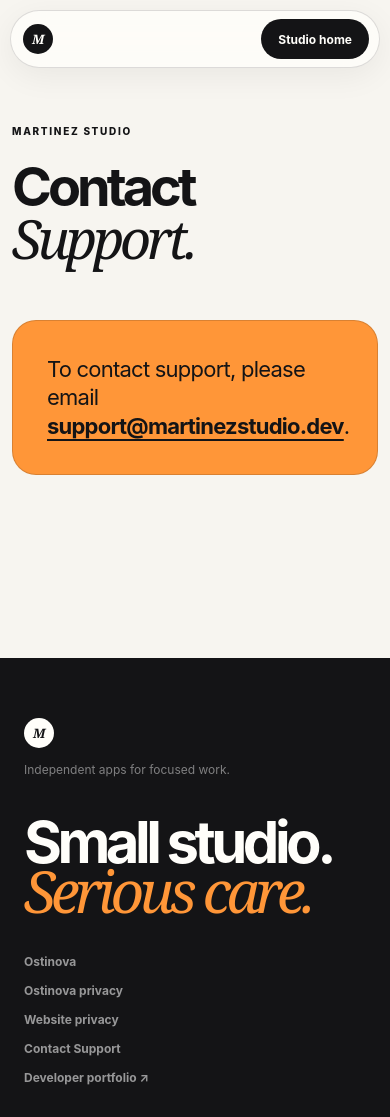
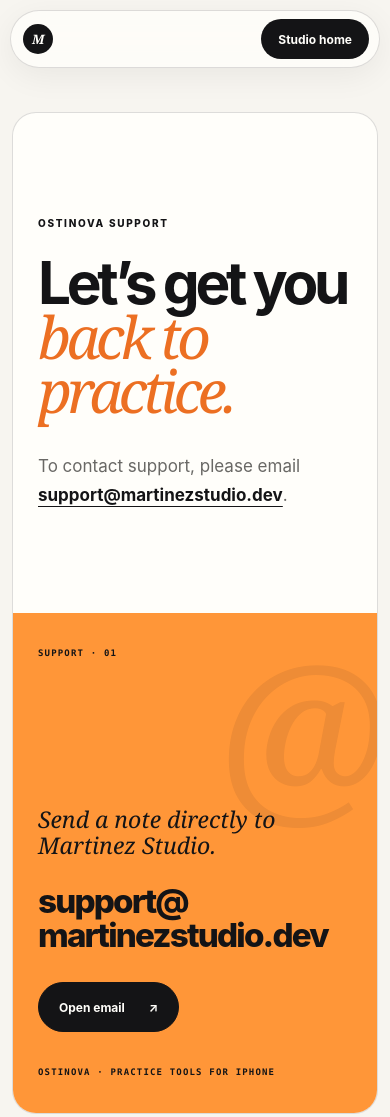
Before and after one commit to omar-martinez-dev/martinezstudio.dev, a plain HTML site: page support.html in a window 390 px wide. Shown: the top 1117 px of the page. Drawn offline with Linux system fonts and the light colour scheme.

Commit message:
Redesign Ostinova contact support page

```diff
--- a/styles.css
+++ b/styles.css
@@ -157,9 +157,9 @@ footer .wordmark-glyph { background: var(--white); color: var(--ink); }
 .content-page p, .content-page li { color: var(--muted); font-size: 17px; line-height: 1.75; }
 .content-page .lead { color: var(--ink); font-size: clamp(21px, 3vw, 29px); }
 
-.legal-page, .support-main { width: min(1040px, calc(100% - 44px)); margin: 0 auto; padding: 160px 0 120px; }
+.legal-page { width: min(1040px, calc(100% - 44px)); margin: 0 auto; padding: 160px 0 120px; }
 .legal-hero { padding-bottom: 64px; border-bottom: 1px solid var(--line); }
-.legal-hero h1, .support-main h1 { max-width: 900px; margin-bottom: 30px; font-size: clamp(54px, 8vw, 100px); }
+.legal-hero h1 { max-width: 900px; margin-bottom: 30px; font-size: clamp(54px, 8vw, 100px); }
 .legal-hero .lead { max-width: 680px; margin: 0; color: var(--muted); font-size: clamp(19px, 2.2vw, 25px); line-height: 1.55; }
 .legal-updated { margin: 28px 0 0; color: var(--muted); font: 700 10px/1.4 ui-monospace, SFMono-Regular, Consolas, monospace; letter-spacing: .12em; text-transform: uppercase; }
 .legal-layout { display: grid; grid-template-columns: 220px minmax(0, 1fr); gap: clamp(50px, 8vw, 100px); padding-top: 64px; align-items: start; }
@@ -173,11 +173,26 @@ footer .wordmark-glyph { background: var(--white); color: var(--ink); }
 .legal-sections h2 { margin: 0 0 18px; font-size: clamp(30px, 4vw, 48px); letter-spacing: -.05em; line-height: 1; }
 .legal-sections p, .legal-sections li { color: var(--muted); font-size: 16px; line-height: 1.75; }
 .legal-sections ul { display: grid; gap: 10px; padding-left: 22px; }
-.legal-sections a, .support-card a { font-weight: 750; text-underline-offset: 5px; }
-.support-main { min-height: 78vh; }
-.support-main .eyebrow { margin-bottom: 24px; }
-.support-card { margin-top: 54px; padding: clamp(34px, 6vw, 70px); border: 1px solid rgba(20,20,22,.16); border-radius: 34px; background: var(--orange); }
-.support-card p { max-width: 760px; margin: 0; font-size: clamp(22px, 3.5vw, 38px); letter-spacing: -.035em; line-height: 1.3; }
+.legal-sections a { font-weight: 750; text-underline-offset: 5px; }
+
+.support-main { width: min(calc(100% - 40px), var(--max)); margin: 0 auto; padding: 150px 0 20px; }
+.support-hero { min-height: 650px; display: grid; grid-template-columns: .94fr 1.06fr; overflow: hidden; border: 1px solid var(--line); border-radius: 36px; background: var(--white); }
+.support-copy, .support-action { padding: clamp(40px, 6vw, 82px); }
+.support-copy { display: flex; flex-direction: column; justify-content: center; }
+.support-copy .eyebrow { margin-bottom: 26px; }
+.support-copy h1 { margin: 0 0 34px; font-size: clamp(54px, 6.9vw, 96px); font-weight: 680; letter-spacing: -.074em; line-height: .92; }
+.support-copy h1 em { display: inline-block; color: var(--orange-deep); }
+.support-lead { max-width: 470px; margin: 0; color: var(--muted); font-size: 17px; line-height: 1.7; }
+.support-lead a { color: var(--ink); font-weight: 750; text-underline-offset: 5px; }
+.support-action { position: relative; display: flex; flex-direction: column; justify-content: space-between; background: var(--orange); }
+.support-action::before { content: "@"; position: absolute; right: -4%; top: 4%; color: rgba(20,20,22,.07); font: italic 400 clamp(190px, 27vw, 370px)/1 Georgia, "Times New Roman", serif; pointer-events: none; }
+.support-index, .support-note { position: relative; z-index: 1; margin: 0; font: 750 9px/1.4 ui-monospace, SFMono-Regular, Consolas, monospace; letter-spacing: .13em; text-transform: uppercase; }
+.support-action-copy { position: relative; z-index: 1; margin: auto 0 42px; }
+.support-action-copy > p { max-width: 430px; margin: 0 0 30px; font: italic clamp(23px, 2.6vw, 36px)/1.15 Georgia, "Times New Roman", serif; }
+.support-email { display: block; width: max-content; max-width: 100%; margin-bottom: 34px; font-size: clamp(24px, 3vw, 43px); font-weight: 760; letter-spacing: -.055em; line-height: 1.02; text-decoration: none; }
+.support-email span { display: block; }
+.support-email:hover, .support-email:focus-visible { text-decoration: underline; text-decoration-thickness: 2px; text-underline-offset: 7px; }
+.support-action .button { width: max-content; }
 
 .enter { opacity: 0; transform: translateY(22px); animation: enter .85s var(--ease) forwards; }
 .delay-1 { animation-delay: .08s; }.delay-2 { animation-delay: .16s; }.delay-3 { animation-delay: .24s; }
@@ -204,6 +219,9 @@ footer .wordmark-glyph { background: var(--white); color: var(--ink); }
   .feature-card, .feature-card:first-child { min-height: 720px; }
   .legal-layout { grid-template-columns: 1fr; }
   .legal-nav { position: static; }
+  .support-hero { grid-template-columns: 1fr; }
+  .support-copy { min-height: 540px; }
+  .support-action { min-height: 560px; }
 }
 
 @media (max-width: 680px) {
@@ -242,10 +260,18 @@ footer .wordmark-glyph { background: var(--white); color: var(--ink); }
   .canvas-note-right { display: none; }
   .feature-card, .feature-card:first-child { min-height: 680px; }
   .feature-index { display: none; }
-  .legal-page, .support-main { width: calc(100% - 24px); padding-top: 124px; }
+  .legal-page { width: calc(100% - 24px); padding-top: 124px; }
   .legal-hero { padding-bottom: 44px; }
   .legal-layout { gap: 42px; padding-top: 42px; }
-  .support-card { border-radius: 24px; }
+  .support-main { width: calc(100% - 24px); padding-top: 112px; }
+  .support-hero { border-radius: 24px; }
+  .support-copy, .support-action { padding: 34px 25px; }
+  .support-copy { min-height: 500px; }
+  .support-copy h1 { font-size: clamp(50px, 15vw, 70px); }
+  .support-action { min-height: 500px; }
+  .support-action-copy { margin-bottom: 34px; }
+  .support-action-copy > p { margin-bottom: 26px; }
+  .support-email { margin-bottom: 30px; font-size: clamp(25px, 8.5vw, 38px); }
 }
 
 @media (prefers-reduced-motion: reduce) {
--- a/support.html
+++ b/support.html
@@ -19,10 +19,21 @@
   </header>
 
   <main class="support-main" id="main">
-    <p class="eyebrow">Martinez Studio</p>
-    <h1>Contact<br><em>Support.</em></h1>
-    <section class="support-card" aria-label="Support email">
-      <p>To contact support, please email <a href="mailto:support@martinezstudio.dev">support@martinezstudio.dev</a>.</p>
+    <section class="support-hero" aria-labelledby="support-title">
+      <div class="support-copy enter">
+        <p class="eyebrow">Ostinova support</p>
+        <h1 id="support-title">Let’s get you<br><em>back to practice.</em></h1>
+        <p class="support-lead">To contact support, please email <a href="mailto:support@martinezstudio.dev">support@martinezstudio.dev</a>.</p>
+      </div>
+      <div class="support-action enter delay-1">
+        <p class="support-index">Support · 01</p>
+        <div class="support-action-copy">
+          <p>Send a note directly to Martinez Studio.</p>
+          <a class="support-email" href="mailto:support@martinezstudio.dev" aria-label="Email support at support@martinezstudio.dev"><span>support@</span><span>martinezstudio.dev</span></a>
+          <a class="button button-dark" href="mailto:support@martinezstudio.dev">Open email <span aria-hidden="true">↗</span></a>
+        </div>
+        <p class="support-note">Ostinova · Practice tools for iPhone</p>
+      </div>
     </section>
   </main>
 
```
